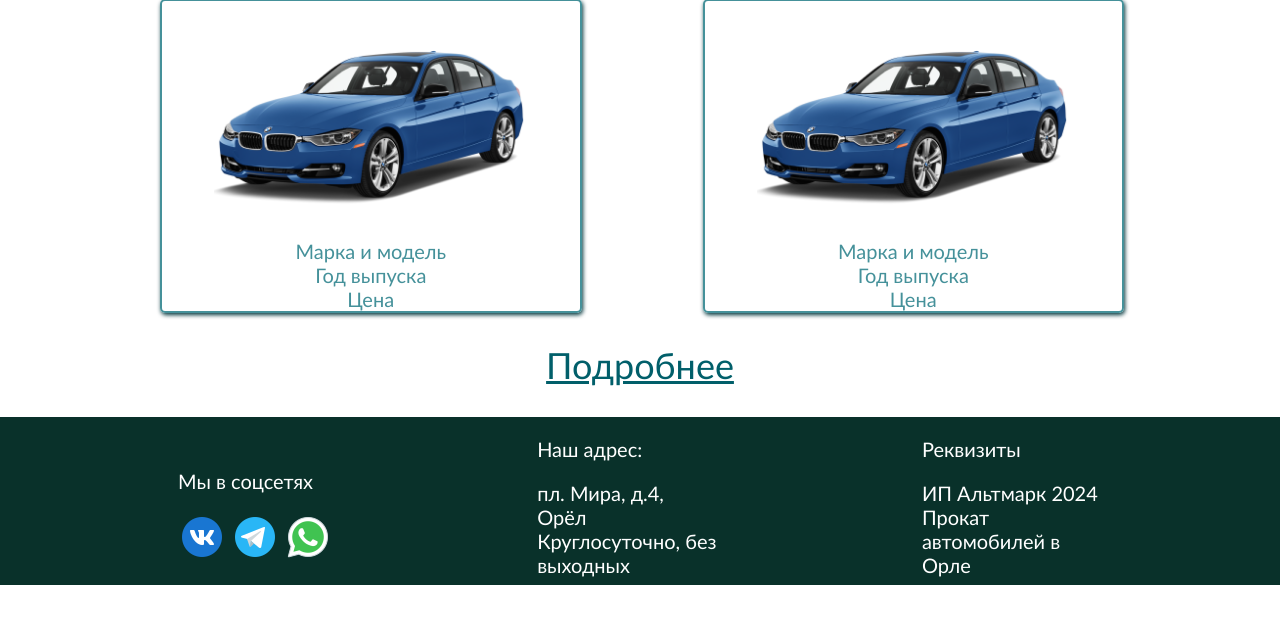
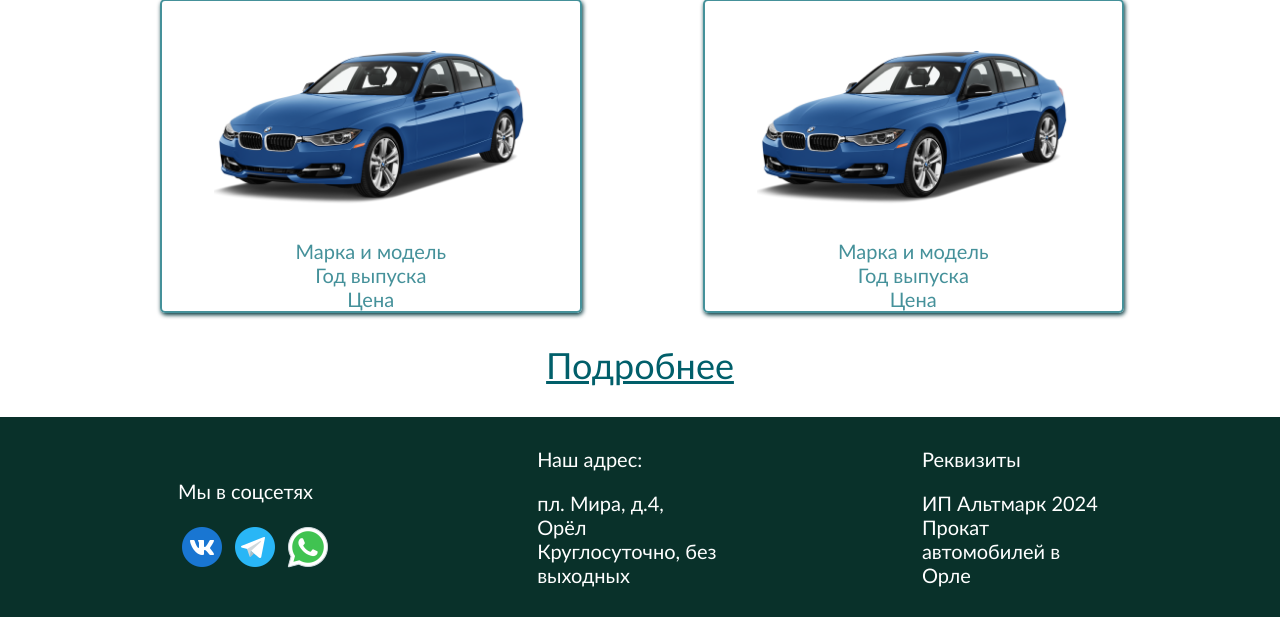
Before and after one commit to jej234/study, a PHP site: page /main.html in a window 1280 px wide. Shown: the part 1241-1858 px from the top of the page. Before the commit the page ends 1826 px from the top, so only its background shows below. Run offline with PHP 8.4, Linux system fonts and the light colour scheme.

Commit message:
немного подправил высоту footer

```diff
--- a/rent_car/css/style.css
+++ b/rent_car/css/style.css
@@ -154,10 +154,11 @@ section h1 {
 footer {
     box-sizing: border-box;
     padding: auto 0;
+    margin: 0;
     display: flex;
     justify-content: center;
     background-color: #09312A;
-    height: 21vh;
+    height: 25vh;
     width: 100%;
     flex-wrap: wrap;
     clear: both;
```
